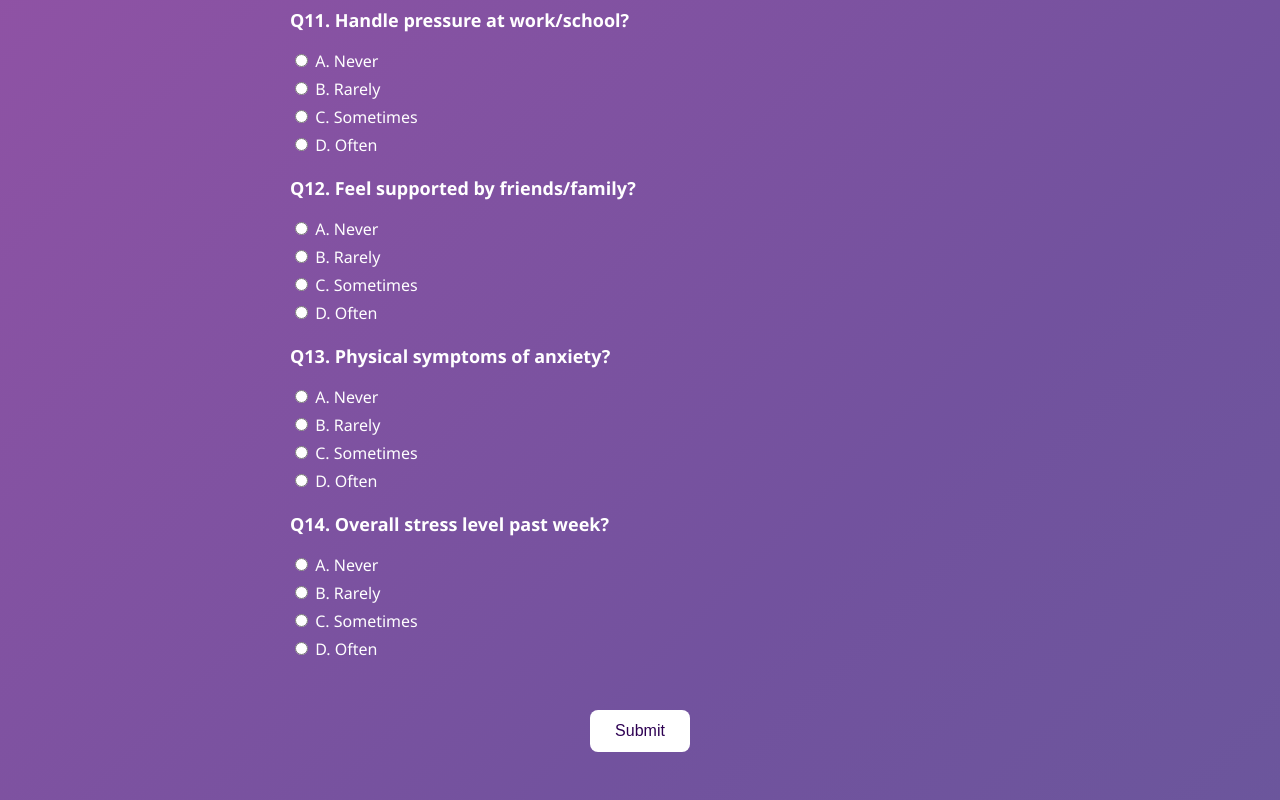
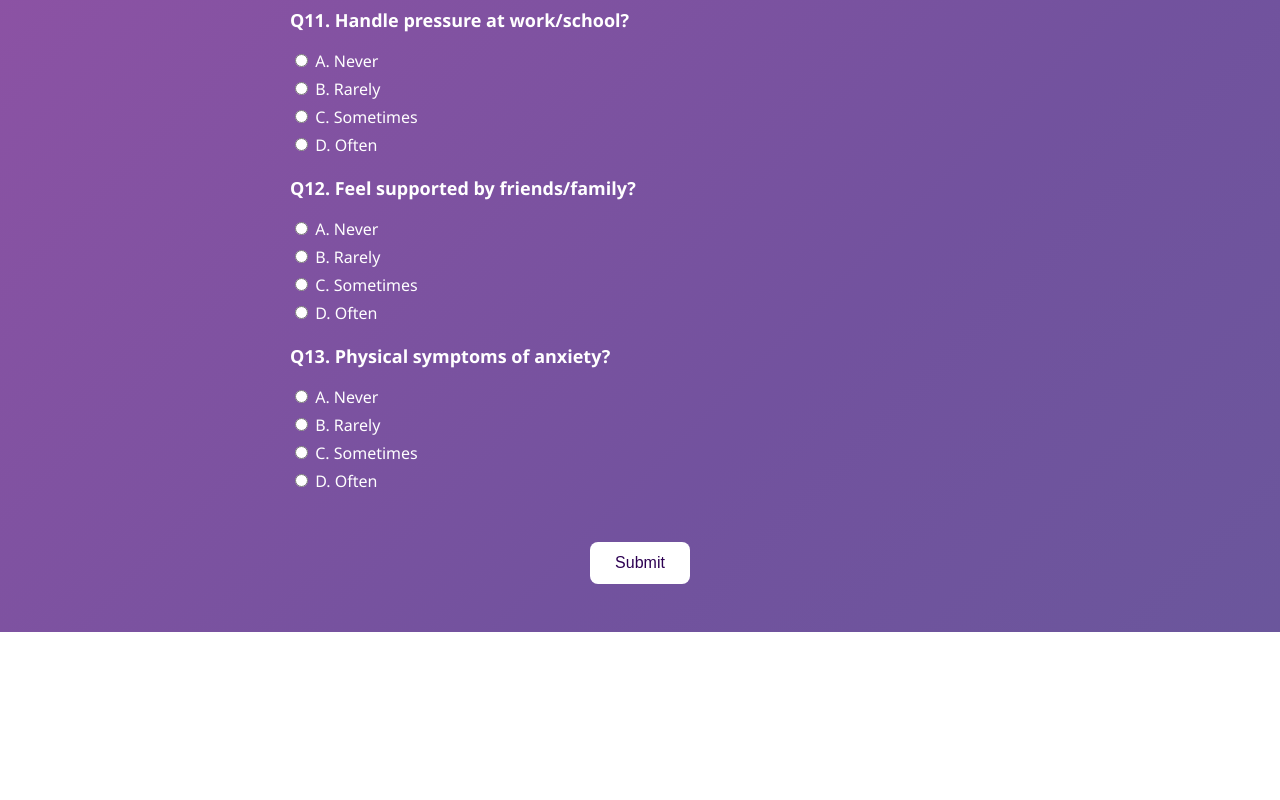
Before and after one commit to LAKSHANA0222/STRESS-LEVEL-ANALYZER, a website: page quiz.html in a window 1280 px wide. Shown: the part 1813-2613 px from the top of the page. After the commit the page ends 2445 px from the top, so only its background shows below. Drawn offline with Linux system fonts and the light colour scheme.

Commit message:
Update quiz.html

```diff
--- a/quiz.html
+++ b/quiz.html
@@ -68,8 +68,7 @@
       "Feel tired during the day?",
       "Handle pressure at work/school?",
       "Feel supported by friends/family?",
-      "Physical symptoms of anxiety?",
-      "Overall stress level past week?"
+      "Physical symptoms of anxiety?"
     ];
 
     const options = ["A. Never", "B. Rarely", "C. Sometimes", "D. Often"];
```
